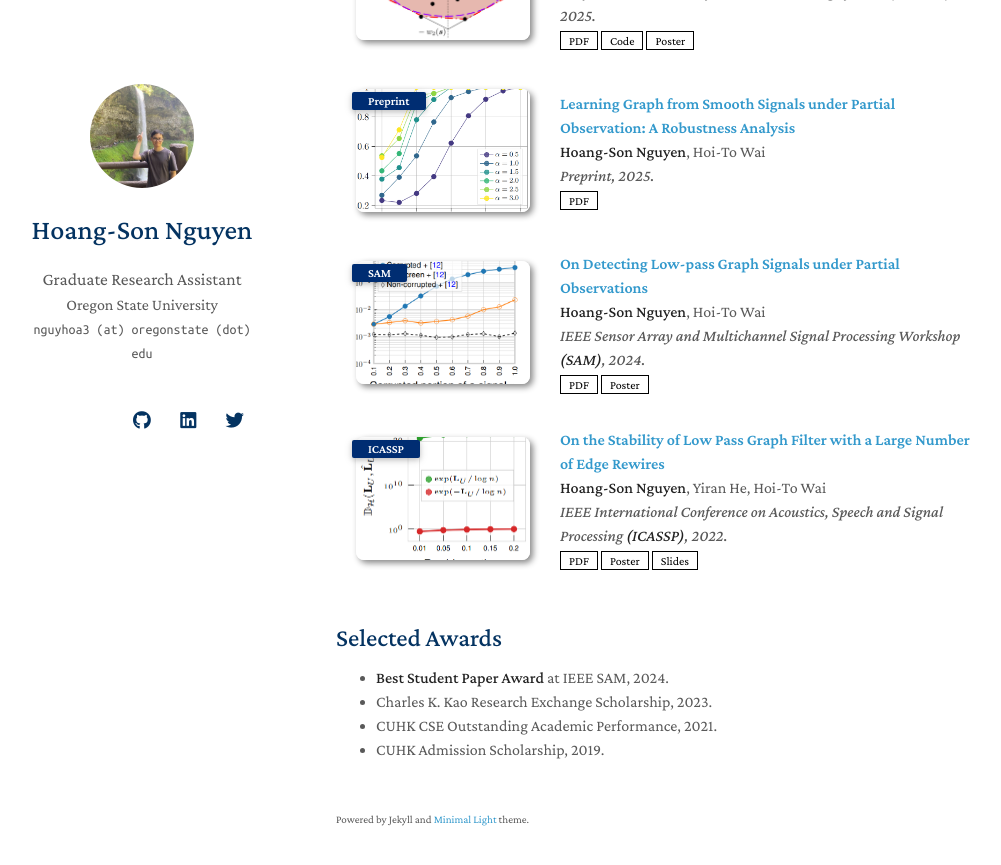
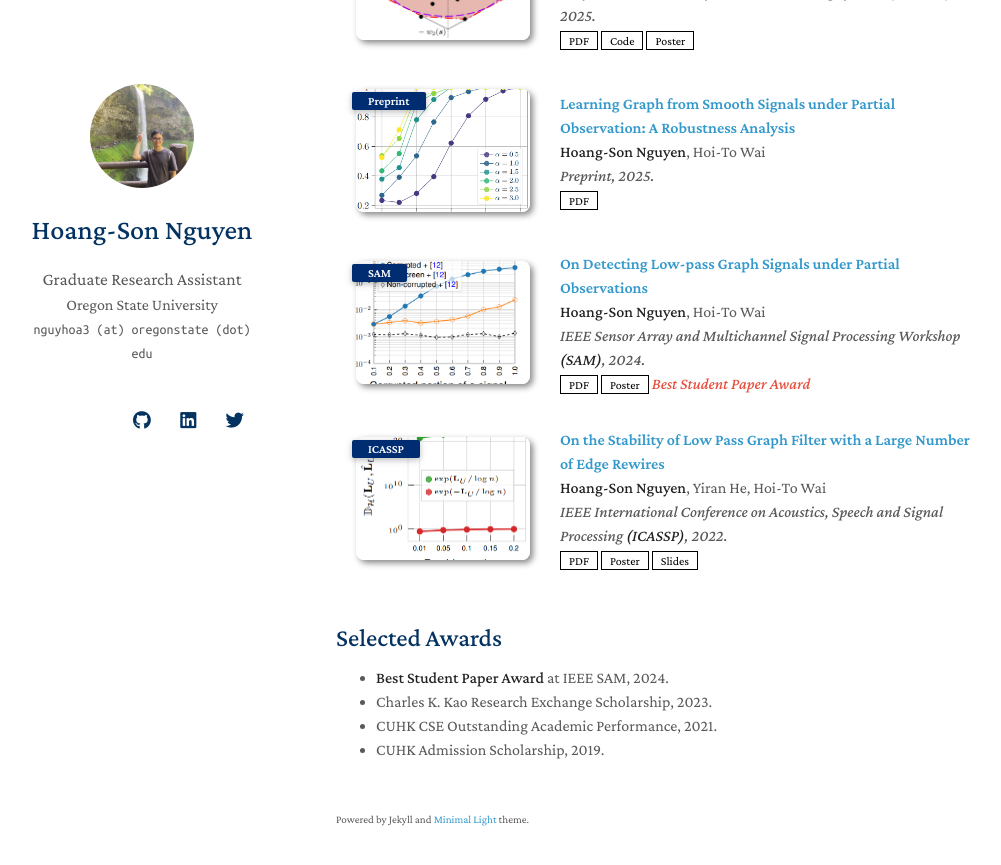
Before and after one commit to hsnguyen24/hsnguyen24.github.io, a Jekyll site: the page built from index.md, in a window 1280 px wide and 900 px high, scrolled down 988 px. Shown: the top 865 px of the window, without its empty margins (134-1135 px from the left). Built offline with Jekyll 4.4.1, drawn with Linux system fonts in a browser that asks for light colours; nearby versions of some CDN libraries; a style sheet for code colours, icons or effects is not loaded; our own code applies the rules of GitHub Pages for plain Markdown files.

Commit message:
Update publications.yml

```diff
--- a/_data/publications.yml
+++ b/_data/publications.yml
@@ -5,7 +5,7 @@ main:
     conference: Conference on Neural Information Processing Systems <strong>(NeurIPS)</strong>, 2025.
     pdf: https://arxiv.org/pdf/2510.17040
     poster: ./assets/files/neurips2025_poster.pdf
-    # url: https://arxiv.org/abs/2405.10001
+    url: https://neurips.cc/virtual/2025/loc/san-diego/poster/116093
     # page: https://arxiv.org/abs/2405.10001
     image: ./assets/img/dica.png
     code: https://github.com/hsnguyen24/dica
@@ -33,13 +33,13 @@ main:
     conference: IEEE Sensor Array and Multichannel Signal Processing Workshop <strong>(SAM)</strong>, 2024.
     pdf: https://arxiv.org/pdf/2405.10001
     poster: ./assets/files/sam2024_poster.pdf
-    url: https://arxiv.org/abs/2405.10001
+    url: https://ieeexplore.ieee.org/abstract/document/10636468
     # page: https://arxiv.org/abs/2405.10001
     image: ./assets/img/sam.png
     # code: https://github.com/MrGiovanni/ContinualLearning
     # bibtex: https://bib.yliu.me/MICCAI23.txt
     # image: ./assets/img/teaser_example_2.png
-    # notes: Early Accept
+    notes: Best Student Paper Award
 
   - title: "On the Stability of Low Pass Graph Filter with a Large Number of Edge Rewires"
     authors: <strong>Hoang-Son Nguyen</strong>, Yiran He, Hoi-To Wai
```
